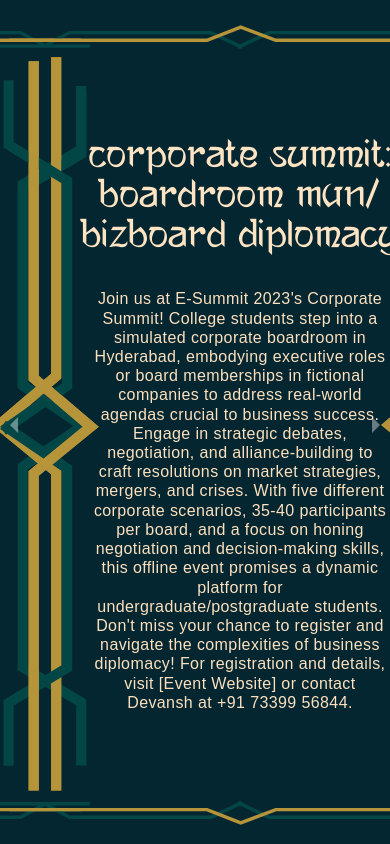
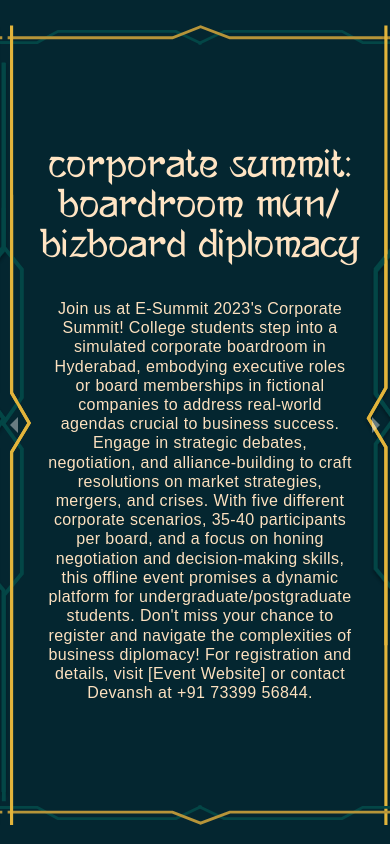
Before and after one commit to E-Cell-IITH/E-Cell-Website, a Next.js app: page /esummit in a window 390 px wide. Shown: the part 3200-4044 px from the top of the page. Built offline with nearby package versions, Linux system fonts and the light colour scheme; a web font is replaced by a local one.

Commit message:
feat(Competitions): Carousel responsive

```diff
--- a/components/ESummt/BorderContainer.jsx
+++ b/components/ESummt/BorderContainer.jsx
@@ -8,33 +8,33 @@ const BorderContainer = ({
   return (
     <div className={`relative flex ${widthcss} ${heightcss}`}>
       <div
-        className={`absolute bg-cover ${widthcss} z-[-10]`}
+        className={`absolute bg-[url('/esummit/bordercontainer/top.svg')] bg-cover ${widthcss} z-[-10]`}
         style={{
-          backgroundImage: "url('/esummit/bordercontainer/top.svg')",
           aspectRatio: 1117 / 56,
         }}
       ></div>
 
       <div
-        className={`absolute bg-cover ${heightcss} ${marginleftcss} right-0 z-[-10]`}
-        style={{
-          backgroundImage: "url('/esummit/bordercontainer/right.svg')",
-          aspectRatio: 78 / 631,
-        }}
+        className={`absolute
+        bg-[url('/esummit/bordercontainer/rightres.svg')]
+        aspect-[48/1050]
+        sm:bg-[url('/esummit/bordercontainer/right.svg')]
+        sm:aspect-[78/631]
+        bg-cover ${heightcss} ${marginleftcss} right-0 z-[-10]`}
       ></div>
       <div
-        className={`absolute bg-cover ${widthcss} ${margintopcss} bottom-0 z-[-10]`}
+        className={`absolute bg-[url('/esummit/bordercontainer/bottom.svg')] bg-cover ${widthcss} ${margintopcss} bottom-0 z-[-10]`}
         style={{
-          backgroundImage: "url('/esummit/bordercontainer/bottom.svg')",
           aspectRatio: 1117 / 56,
         }}
       ></div>
       <div
-        className={`absolute bg-cover ${heightcss} z-[-10]`}
-        style={{
-          backgroundImage: "url('/esummit/bordercontainer/left.svg')",
-          aspectRatio: 78 / 631,
-        }}
+        className={`absolute
+        bg-[url('/esummit/bordercontainer/leftres.svg')]
+        aspect-[40/1047]
+        sm:bg-[url('/esummit/bordercontainer/left.svg')]
+        sm:aspect-[78/631]
+        bg-cover ${heightcss} z-[-10]`}
       ></div>
       {children}
     </div>
--- a/components/ESummt/Competitions.jsx
+++ b/components/ESummt/Competitions.jsx
@@ -164,11 +164,15 @@ const Competitions = () => {
                 > */}
                   <BorderContainer
                     heightcss="h-[50rem] sm:h-[50rem] lg:h-[36rem]"
-                    widthcss="w-[30rem] sm:w-[40rem] lg:w-[54rem]"
-                    marginleftcss="ml-[50rem] sm:ml-[50rem] lg:ml-[54rem]"
-                    margintopcss="mt-[22rem] sm:mt-[40rem] lg:mt-[36rem]"
+                    widthcss="w-[25rem] sm:w-[40rem] lg:w-[54rem]"
+                    marginleftcss="ml-[10rem] sm:ml-[50rem] lg:ml-[54rem]"
+                    margintopcss="mt-[20rem] sm:mt-[40rem] lg:mt-[36rem]"
+                    // heightcss="h-[50rem] sm:h-[50rem] lg:h-[36rem]"
+                    // widthcss="w-[30rem] sm:w-[40rem] lg:w-[54rem]"
+                    // marginleftcss="ml-[50rem] sm:ml-[50rem] lg:ml-[54rem]"
+                    // margintopcss="mt-[22rem] sm:mt-[40rem] lg:mt-[36rem]"
                   >
-                    <div className="flex flex-row gap-[2rem] align-center justify-center my-[auto] mx-[10%] relative w-full select-none	">
+                    <div className="flex flex-row gap-[2rem] align-center justify-center my-[auto] mx-[1%] sm:mx-[10%] relative w-full select-none	">
                       {/* <div className="flex flex-[2] items-center">
                         <img src={competition.image} />
                       </div> */}
--- a/components/ESummt/Components.jsx
+++ b/components/ESummt/Components.jsx
@@ -185,7 +185,7 @@ const StartupfairandGallery = () => {
           Startup fair
         </h3>
         <div
-          className={`flex flex-row text-[#FDE1BF] text-[1.5rem] tracking-wide ${gentium.className} text-center`}
+          className={`flex flex-row text-[#FDE1BF] text-[1.5rem] tracking-wide ${gentiumnormal.className} text-center`}
         >
           <p>
             StartupFair is a startup exhibition event, welcoming all the
@@ -217,7 +217,7 @@ const StartupfairandGallery = () => {
           fetching fortunes{" "}
         </h3>
         <div
-          className={`flex flex-row text-[#FDE1BF] text-[1.5rem] tracking-wide ${gentium.className} text-center`}
+          className={`flex flex-row text-[#FDE1BF] text-[1.5rem] tracking-wide ${gentiumnormal.className} text-center`}
         >
           <p>
             E-cell IITH is excited to announce &quot;Fetching Fortunes,&quot; an
```
Also changed, not shown: public/esummit/bordercontainer/leftres.svg (added), public/esummit/bordercontainer/rightres.svg (added).
